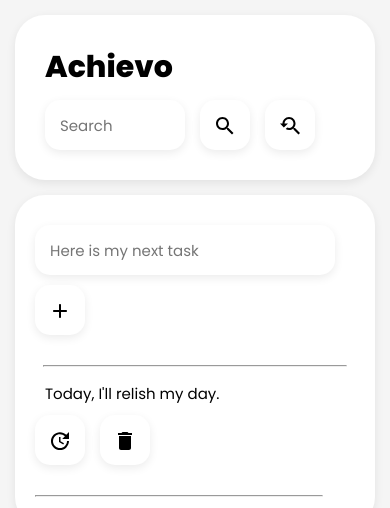
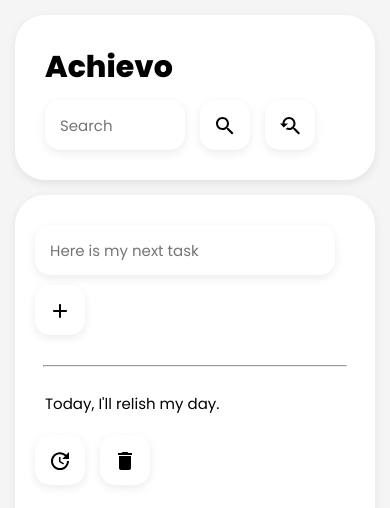
Before and after one commit to abhishekpandit2029/Todo-Web-Application, a Next.js app: page /comments in a window 390 px wide. Shown: the top 508 px of the page. Built offline with nearby package versions, Linux system fonts and the light colour scheme.

Commit message:
css add successfully - todo

```diff
--- a/pages/comments/index.module.css
+++ b/pages/comments/index.module.css
@@ -46,7 +46,6 @@
   height: auto;
   font-size: 17px;
   padding: 0 15px;
-  overflow-x: hidden;
   /* border: 1px solid red; */
 }
 
@@ -139,7 +138,7 @@
   }
 
   .commenttext {
-    padding: 0 10px;
+    padding: 10px;
     width: 300px;
     font-size: 15px;
   }
```
